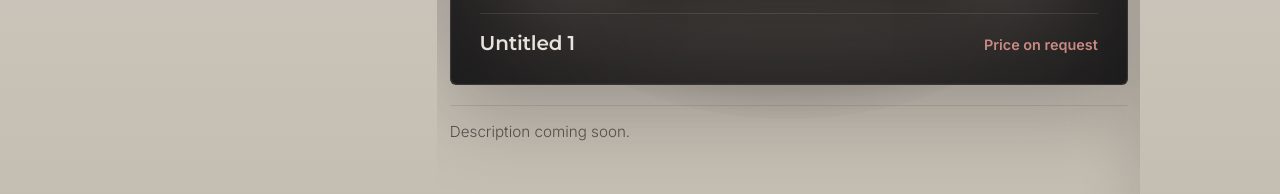
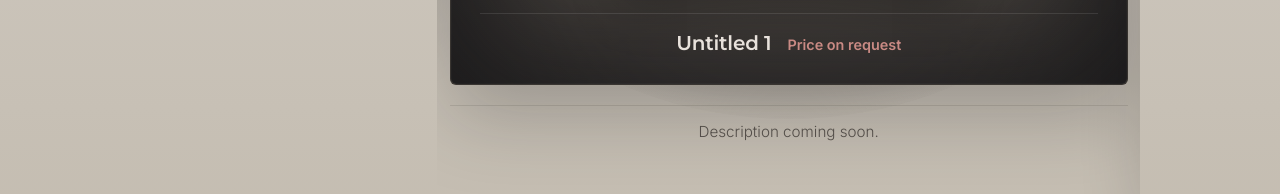
Before and after one commit to e404-tagnet/errolhendricke.com, a plain HTML site: page gallery.html in a window 1280 px wide. Shown: the part 830-1024 px from the top of the page. Drawn offline with Linux system fonts and the light colour scheme.

Commit message:
Centre title/price and description under paintings

```diff
--- a/assets/style.css
+++ b/assets/style.css
@@ -350,7 +350,7 @@ button { font-family: inherit; cursor: pointer; }
   box-sizing: border-box;
   word-wrap: break-word;
   overflow-wrap: break-word;
-  text-align: left;
+  text-align: center;
 }
 
 .artwork-description-first p,
@@ -458,7 +458,7 @@ button { font-family: inherit; cursor: pointer; }
 
 .artwork-caption {
   display: flex;
-  justify-content: space-between;
+  justify-content: center;
   align-items: baseline;
   gap: 1rem;
   width: 100%;
--- a/gallery.html
+++ b/gallery.html
@@ -4,7 +4,7 @@
   <meta charset="UTF-8" />
   <meta name="viewport" content="width=device-width, initial-scale=1.0" />
   <title>Errol Hendrickse — Art Gallery</title>
-  <link rel="stylesheet" href="assets/style.css?v=18" />
+  <link rel="stylesheet" href="assets/style.css?v=19" />
   <link rel="preconnect" href="https://fonts.googleapis.com" />
   <link rel="preconnect" href="https://fonts.gstatic.com" crossorigin />
   <link href="https://fonts.googleapis.com/css2?family=Inter:wght@300;400;500;600&family=Montserrat:wght@400;500;600;700;800;900&family=Nunito:wght@300;400;600;700&display=swap" rel="stylesheet" />
```
Also changed, not shown: about.html (+1 -1 lines), index.html (+1 -1 lines).
